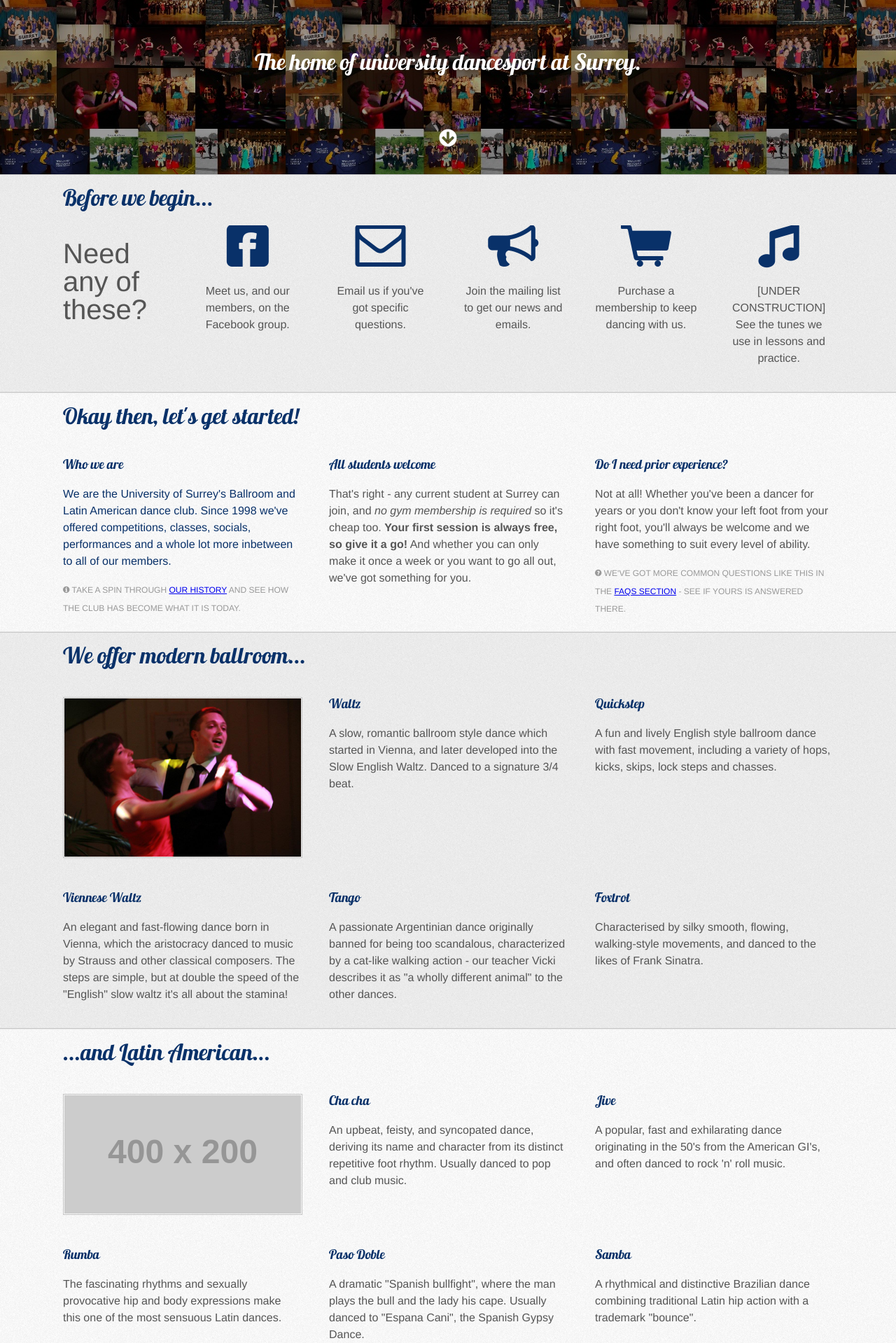
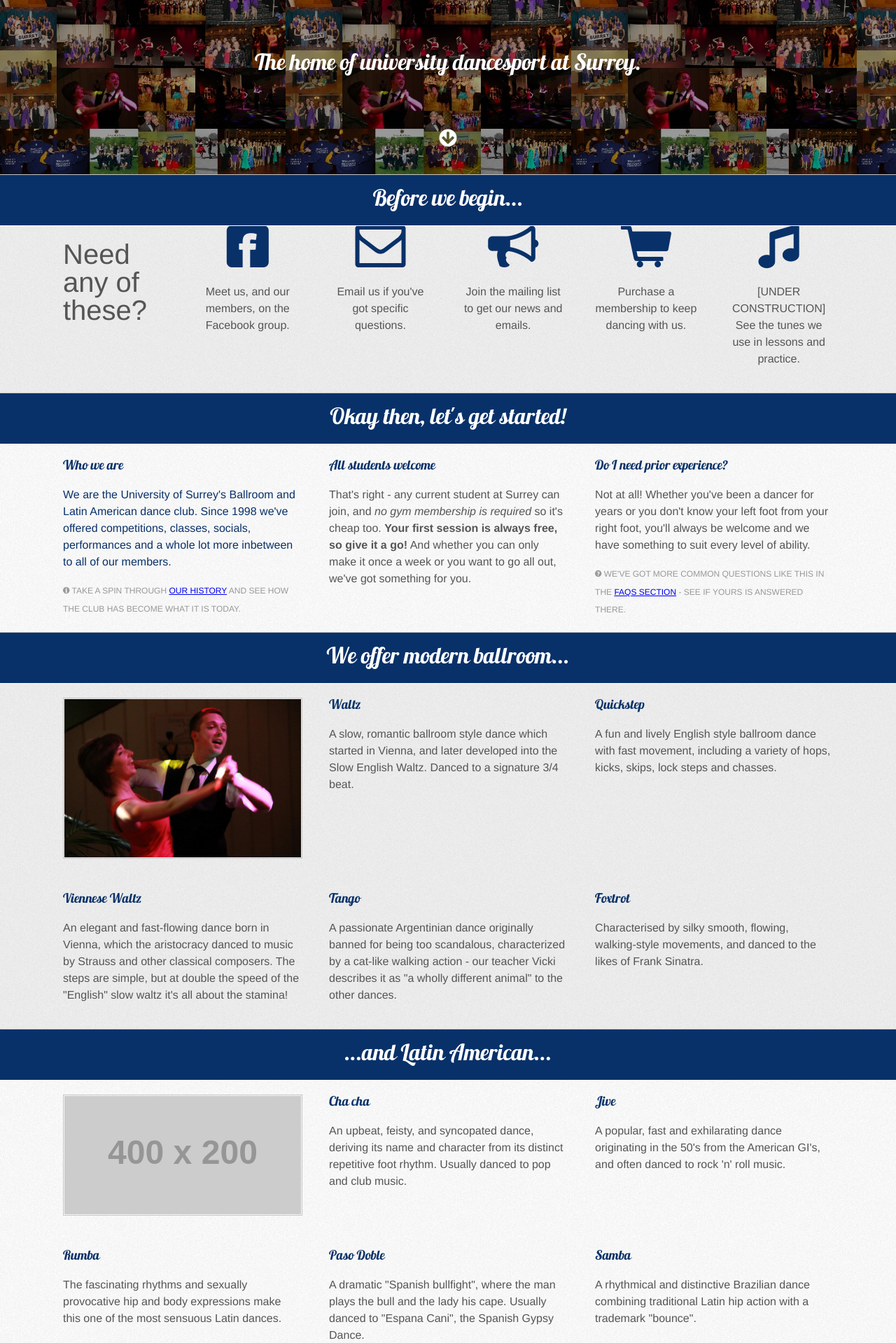
Before and after one commit to surreybldc/surreybldc.github.com, a Jekyll site: the page built from index.html, in a window 1280 px wide. Shown: the part 381-2300 px from the top of the page at 70% size. Built offline with Jekyll 4.4.1, drawn with Linux system fonts in a browser that asks for light colours; some of the changed text lies outside the part shown.

Commit message:
Refactor photos. Make section headings much more impactful

```diff
--- a/css/styles.css
+++ b/css/styles.css
@@ -78,7 +78,7 @@ footer.site {
   bottom: 10%;
 }
 .committeeImage img {
-  height: 65px;
+  height: 70px;
   float: left;
   margin-right: 5px;
 }
@@ -96,15 +96,14 @@ img {
 .spiel section h2 {
   font-size: 2em;
   line-height: 1em;
+  text-align: center;
+  border-bottom: 1px solid white;
+  border-top: 1px solid #c6c6c6;
+  background-color: #093169;
+  color: white;
 }
 .spiel section:nth-child(odd) {
   background-color: rgba(0, 0, 0, 0.05);
-  border-bottom: 1px solid #c6c6c6;
-  border-top: 1px solid #c6c6c6;
-}
-.spiel section:nth-child(even) {
-  border-bottom: 1px solid #eaeaea;
-  border-top: 1px solid #eaeaea;
 }
 .quotes img {
   height: 200px;
@@ -150,9 +149,11 @@ small {
 .invert {
   background-color: #093169;
   border-top: 1px solid #334a7f;
+  border-bottom: 1px solid #334a7f;
 }
 .invert,
-.invert * {
+.invert *,
+.spiel section h2 {
   color: white;
 }
 .bigicon {
--- a/index.html
+++ b/index.html
@@ -3,7 +3,7 @@ layout: default
 ---
 <div class="spiel">
   <section>
-    <h2 class="row">Before we begin...</h2>
+    <h2>Before we begin...</h2>
     <div class="row">
       <div class="twocol massive">
         Need any of these?
@@ -49,7 +49,7 @@ layout: default
     </div>
   </section>
   <section>
-    <h2 class="row">Okay then, let's get started!</h2>
+    <h2>Okay then, let's get started!</h2>
     <div class="row">
       <div class="fourcol attention">
         <h3>Who we are</h3>
@@ -68,7 +68,7 @@ layout: default
     </div>
   </section>
   <section>
-    <h2 class="row">We offer modern ballroom...</h2>
+    <h2>We offer modern ballroom...</h2>
     <div class="row">
       <div class="fourcol">
         <img src="/img/1920s_night.jpg" alt="Modern ballroom dancers">
@@ -98,7 +98,7 @@ layout: default
     </div>
   </section>
   <section>
-    <h2 class="row">...and Latin American...</h2>
+    <h2>...and Latin American...</h2>
     <div class="row">
       <div class="fourcol">
         <img src="http://placehold.it/400x200" alt="Latin American dancers">
@@ -128,7 +128,7 @@ layout: default
     </div>
   </section>
   <section>
-    <h2 class="row">...and a few other styles too!</h2>
+    <h2>...and a few other styles too!</h2>
     <div class="row">
       <div class="fourcol attention">
         <h3>Availability</h3>
@@ -145,7 +145,7 @@ layout: default
     </div>
   </section>
   <section>
-    <h2 class="row">Compete with us and fly the flag for Team Surrey</h2>
+    <h2>Compete with us and fly the flag for Team Surrey</h2>
     <div class="row">
       <div class="fourcol">
         <p>Each year we take part in various inter-varsity competitions, where&mdash;<strong>if you'd like to</strong>&mdash;you get the opportunity to show off all of your dance skills that you've learned! Anyone can take part, and competitors in each category are roughly matched by ability to keep things fair.</p>
@@ -184,7 +184,7 @@ layout: default
     </div>
   </section>
   <section>
-    <h2 class="row">What the professionals say...</h2>
+    <h2>What the professionals say...</h2>
     <div class="row quotes">
       <div class="threecol">
          <img src="/img/Fred_and_Ginger.jpg" alt="Fred Astaire and Ginger Rogers (Wikimedia)">
@@ -217,7 +217,7 @@ layout: default
     </div>
   </section>
   <section>
-    <h2 class="row">...and some quotes a bit closer to home</h2>
+    <h2>...and some home-grown quotes of our own</h2>
     <div class="row quotes">
       <div class="fourcol">
         <blockquote>
@@ -244,7 +244,7 @@ layout: default
     </div>
   </section>
   <section>
-    <h2 class="row">Meet the committee that makes it all happen</h2>
+    <h2>Meet the committee that makes it all happen</h2>
     <div class="row">
       <div class="threecol committeeImage">
         <h3>President</h3>
@@ -322,7 +322,7 @@ layout: default
       </div>
       <div class="threecol committeeImage">
         <h3>Social sec</h3>
-        <img src="http://placehold.it/300x200" alt="The club's social sec">
+        <img src="/img/committee/lauren_original.jpg" alt="The club's social sec">
         <small>
           Lauren
           <br>
@@ -347,7 +347,7 @@ layout: default
     </div>
   </section>
   <section class="attention">
-    <h2 class="row">So... want to know more?</h2>
+    <h2>So... want to know more?</h2>
     <div class="row">
       <div class="fourcol">
         <a class="btn invert" href="mailto:ussu.ballroom@surrey.ac.uk"><i class="icon-envelope"></i> Email us</a>
```
Also changed, not shown: img/committee/lauren_original.jpg (added), img/committee/tamsin_original.jpg, 4 other files.
